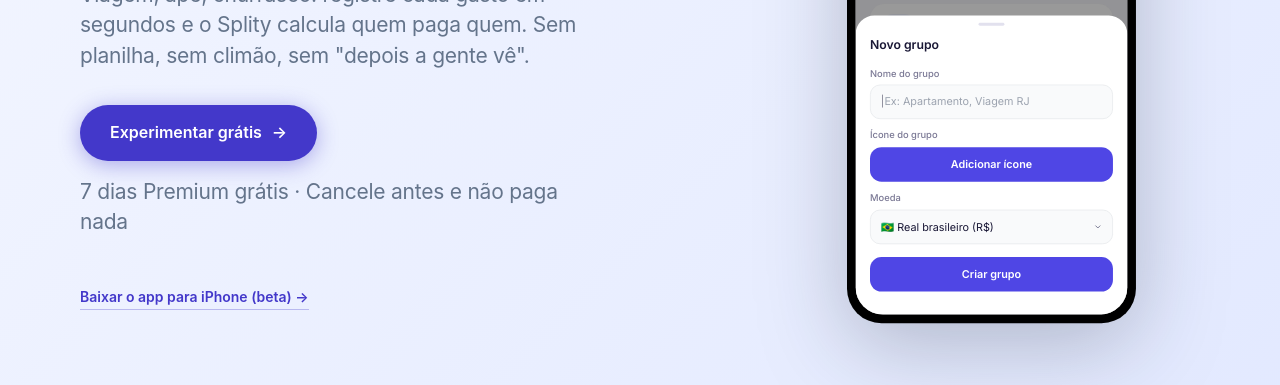
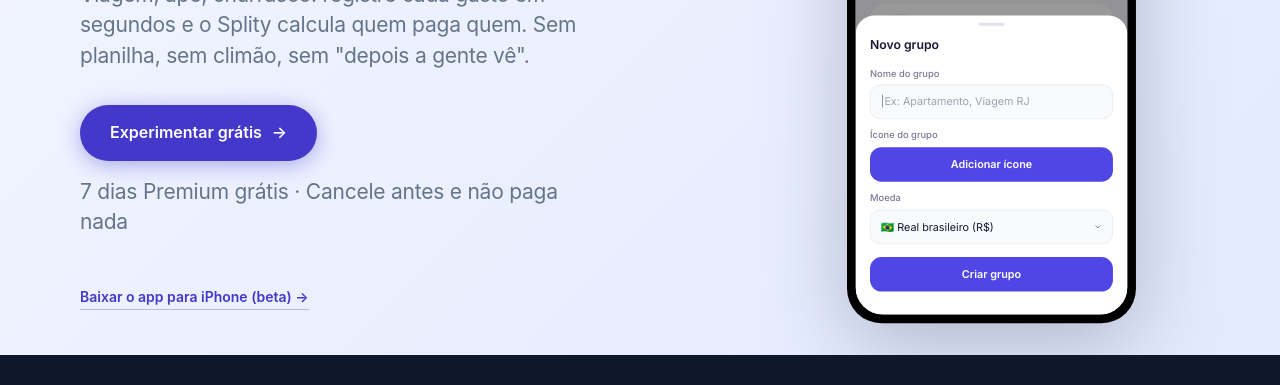
Before and after one commit to arthurfonts8/split-app-landing, a plain HTML site: page index.html in a window 1280 px wide. Shown: the part 415-800 px from the top of the page. Drawn offline with Linux system fonts and the light colour scheme.

Commit message:
fix: faixa branca sob a barra do Safari (iOS 26) no fim da página
O Safari do iOS 26 pinta a área embaixo da barra flutuante com a cor do
body ou de um elemento fixo colado na borda de baixo, não com o fundo do
html. Agora html e body ficam azul-escuro na metade de baixo (seções que
herdavam o branco ganharam fundo próprio) e, no fim da página, liga uma
faixa fixa da cor do rodapé.

Co-Authored-By: Claude Sonnet 5.5 <noreply@anthropic.com>

```diff
--- a/index.html
+++ b/index.html
@@ -378,6 +378,16 @@
 
     /* ── FOOTER ── */
     footer { background: #0f172a; color: #94a3b8; padding: 36px 24px; }
+    /* Seções que antes herdavam o branco do body: fundo próprio, porque o
+       body passa a ficar azul-escuro perto do fim da página (ver o script
+       "Fim da página no iPhone"). */
+    #topo, #situations, #features { background: var(--bg); }
+    /* Faixa fixa na borda de baixo, só quando a página chegou ao fim (fica
+       por cima do rodapé, da mesma cor, abaixo do texto dele). O Safari do
+       iOS 26 pinta a área embaixo da barra flutuante com a cor de elementos
+       fixos colados na borda; sem ela, pintava de branco. */
+    #fim-tint { position: fixed; left: 0; right: 0; bottom: 0; height: 30px; background: #0f172a; pointer-events: none; z-index: 5; display: none; }
+    #fim-tint.on { display: block; }
     .footer-inner { max-width: 1120px; margin: 0 auto; display: flex; align-items: center; justify-content: space-between; gap: 16px; flex-wrap: wrap; }
     .footer-logo { font-family: var(--font-brand); font-size: 18px; font-weight: 700; color: #fff; }
     .footer-links { display: flex; gap: 24px; font-size: 13px; }
@@ -1090,21 +1100,32 @@
     renderList(); renderResult();
   })();
 </script>
+<div id="fim-tint" aria-hidden="true"></div>
 <script>
-  // "Elástico" do Safari no iPhone: ao puxar além do começo ou do fim da
-  // página, aparece a cor de fundo do documento (não a do conteúdo). Na
-  // metade de baixo ela fica azul-escuro, igual ao rodapé; na de cima,
-  // branca, igual ao topo. O conteúdo não muda: o body continua branco.
+  // Fim da página no iPhone. Ao chegar no fim (ou puxar além dele), o Safari
+  // mostrava branco embaixo do rodapé azul-escuro: no iOS 26 ele pinta a
+  // área sob a barra flutuante com a cor do body ou de um elemento fixo na
+  // borda de baixo. Na metade de baixo da página, html e body ficam da cor
+  // do rodapé (as seções têm fundo próprio, o conteúdo não muda) e, no fim,
+  // liga uma faixa fixa da mesma cor por cima do rodapé.
   (function () {
     var root = document.documentElement;
-    var light = getComputedStyle(document.body).backgroundColor;
+    var body = document.body;
+    var footer = document.querySelector('footer');
+    var tint = document.getElementById('fim-tint');
+    var light = getComputedStyle(body).backgroundColor;
     var dark = '#0f172a';
     var ticking = false;
     function update() {
       ticking = false;
       var pastHalf = window.scrollY + window.innerHeight / 2 > root.scrollHeight / 2;
       var color = pastHalf ? dark : light;
-      if (root.style.backgroundColor !== color) root.style.backgroundColor = color;
+      if (root.style.backgroundColor !== color) {
+        root.style.backgroundColor = color;
+        body.style.backgroundColor = color;
+      }
+      var atEnd = footer && footer.getBoundingClientRect().bottom <= window.innerHeight + 2;
+      tint.classList.toggle('on', !!atEnd);
     }
     window.addEventListener('scroll', function () {
       if (!ticking) { ticking = true; requestAnimationFrame(update); }
```
